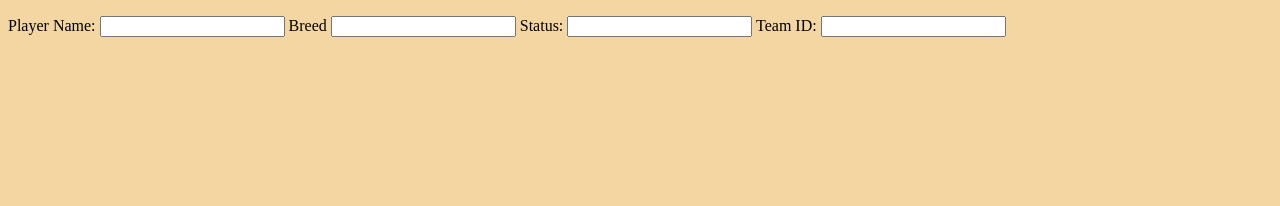
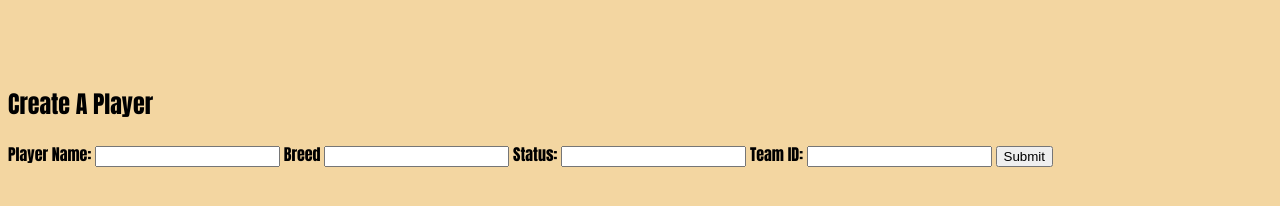
Before and after one commit to JonnelleC/Unit2-Puppy-Bowl-Project, a plain HTML site: page index.html in a window 1280 px wide. Drawn offline with Linux system fonts and the light colour scheme; no server answers.

Commit message:
form script added

```diff
--- a/index.css
+++ b/index.css
@@ -13,3 +13,9 @@ img {
 body {
   background-color: rgba(227, 160, 34, 0.425);
 }
+
+form {
+  font-family: Impact, Haettenschweiler, 'Arial Narrow Bold', sans-serif;
+  padding-top: 50px;
+  padding-bottom: 50px
+}
--- a/index.html
+++ b/index.html
@@ -11,6 +11,7 @@
     <ol></ol>
 
     <form>
+     <h2>Create A Player</h2>
       <label for="name ">Player Name:</label>
       <input type="text" id="name" required />
       <label for="breed">Breed</label>
@@ -19,6 +20,8 @@
       <input type="text" id="status" required />
       <label for="teamId">Team ID:</label>
       <input type="number" id="teamID" />
+
+      <button type="submit">Submit</button>
     </form>
   </body>
 </html>
--- a/index.js
+++ b/index.js
@@ -29,12 +29,44 @@ document.addEventListener("DOMContentLoaded", async () => {
     } catch (error) {
       console.error("Could not fetch resource", error);
     }
+
   };
-  getPlayers();
 
-  const form = document.querySelector("form");
+ getPlayers();
 
-  form.addEventListener("submit", async (event) => {
-    event.preventDefault();
-  });
 });
+
+//  document.getElementById('create-player-form').addEventListener('submit', async function(event) {
+//   event.preventDefault();
+
+//   const name = document.getElementById('name').value;
+//   const breed = document.getElementById('breed').value;
+//   const status = document.getElementById('status').value;
+//   const teamId = document.getElementById('teamId').value;
+
+//   const playerData = {
+//       name,
+//       breed,
+//       status,
+//       teamId
+//   };
+
+//   try {
+//       const response = await fetch('https://fsa-puppy-bowl.herokuapp.com/api/2406-FTB-ET-WEB-FT/players', {
+//           method: 'POST',
+//           headers: {
+//               'Content-Type': 'application/json'
+//           },
+//           body: JSON.stringify(playerData)
+//       });
+
+//       if (!response.ok) {
+//           throw new Error('HTTP error! status: ' + response.status);
+//       }
+
+//       const result = await response.json();
+//       alert('Player created successfully!');
+
+//     };
+
+//   });
```
